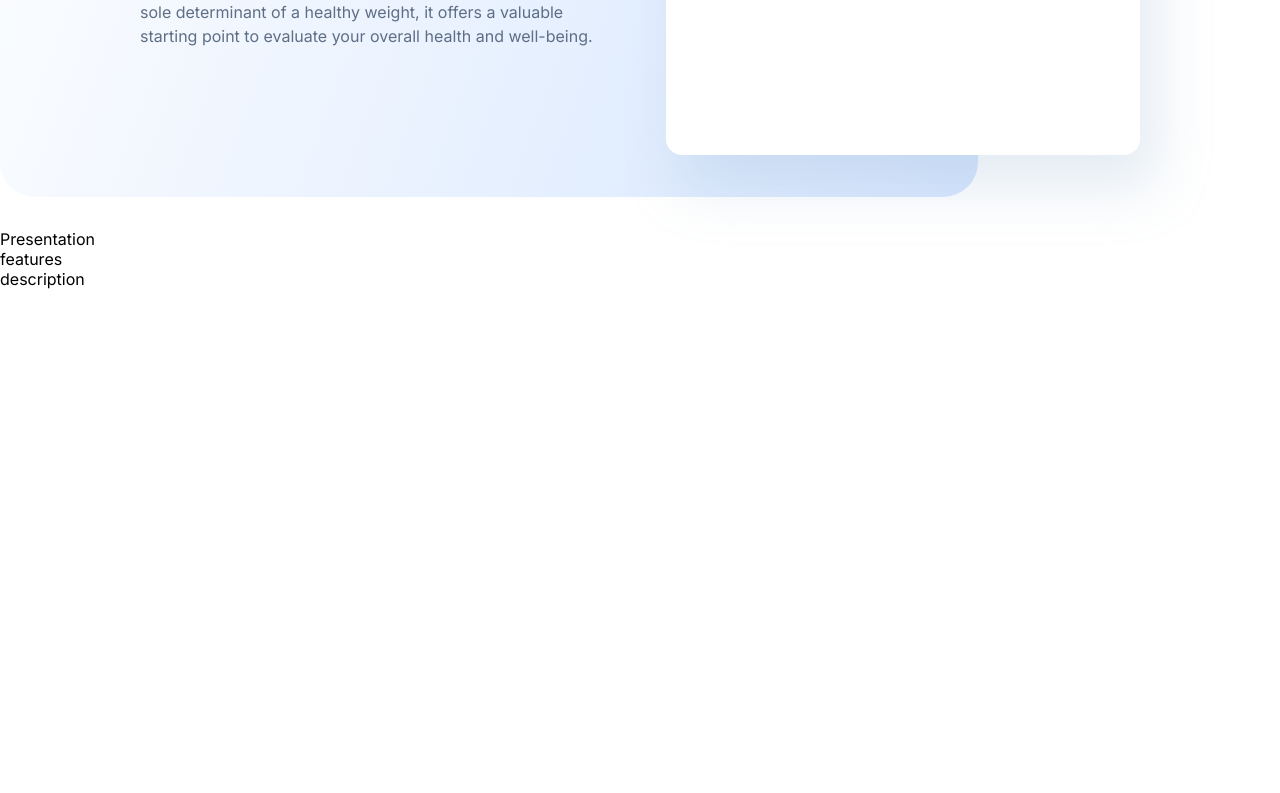
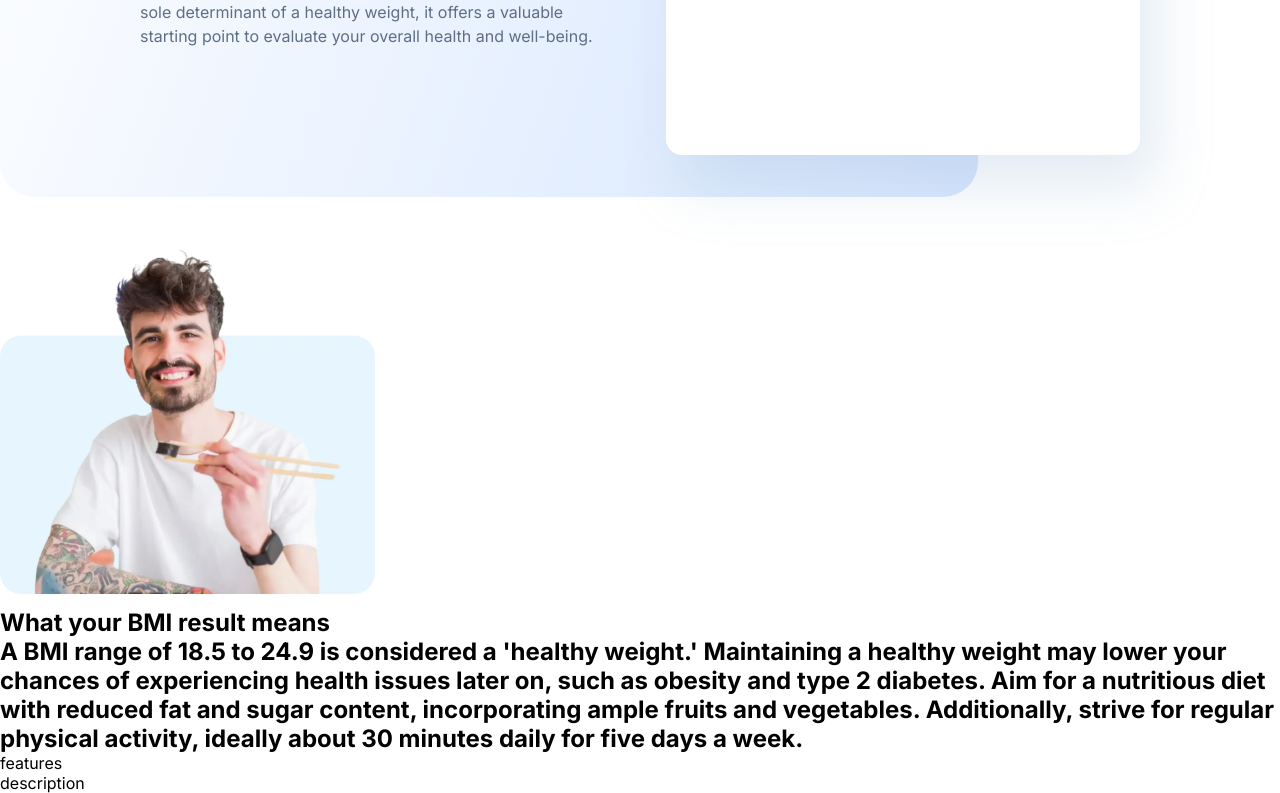
Before and after one commit to caarlosdamian/bmi-calculator, a Next.js app: page / in a window 1280 px wide. Shown: the part 443-1236 px from the top of the page. Before the commit the page ends 800 px from the top, so only its background shows below. Built offline with nearby package versions, Linux system fonts and the light colour scheme.

Commit message:
feat(pages): started presentation section

```diff
--- a/src/pages/index.tsx
+++ b/src/pages/index.tsx
@@ -1,7 +1,6 @@
 import Head from 'next/head';
 import styles from '../styles/Main.module.css';
-import Image from 'next/image';
-import { Hero } from '@/sections';
+import { Hero, Presentation } from '@/sections';
 
 export default function Main() {
   return (
@@ -14,7 +13,7 @@ export default function Main() {
       </Head>
       <main className={styles.main}>
         <Hero />
-        <section id="presentation">Presentation</section>
+        <Presentation />
         <section id="features">features</section>
         <section id="description">description</section>
       </main>
--- a/src/sections/index.ts
+++ b/src/sections/index.ts
@@ -1 +1,2 @@
+export { Presentation } from "./presentation/Presentation";
 export { Hero } from "./hero/Hero";
--- a/src/sections/presentation/Presentation.tsx
+++ b/src/sections/presentation/Presentation.tsx
@@ -1,8 +1,37 @@
 import React from 'react';
 import styles from './Presentation.module.css';
+import Image from 'next/image';
 
 export const Presentation = () => {
   return (
-    <div>Presentation</div>
-  )
-}
+    <section id="presentation" className={styles.presentation}>
+      <div className={styles.presentation__img}>
+        <div className={styles['presentation__img-background']}></div>
+        <div className={styles['presentation__img-image']}>
+          <Image
+            src="/image-man-eating.webp"
+            alt=""
+            width={375}
+            height={375}
+            style={{
+              objectFit: 'contain',
+            }}
+          />
+        </div>
+      </div>
+      <div className={styles.presentation__content}>
+        <h2 className={styles['presentation__content-title']}>
+          What your BMI result means
+        </h2>
+        <h2 className={styles['presentation__content-description']}>
+          A BMI range of 18.5 to 24.9 is considered a 'healthy weight.'
+          Maintaining a healthy weight may lower your chances of experiencing
+          health issues later on, such as obesity and type 2 diabetes. Aim for a
+          nutritious diet with reduced fat and sugar content, incorporating
+          ample fruits and vegetables. Additionally, strive for regular physical
+          activity, ideally about 30 minutes daily for five days a week.
+        </h2>
+      </div>
+    </section>
+  );
+};
```
